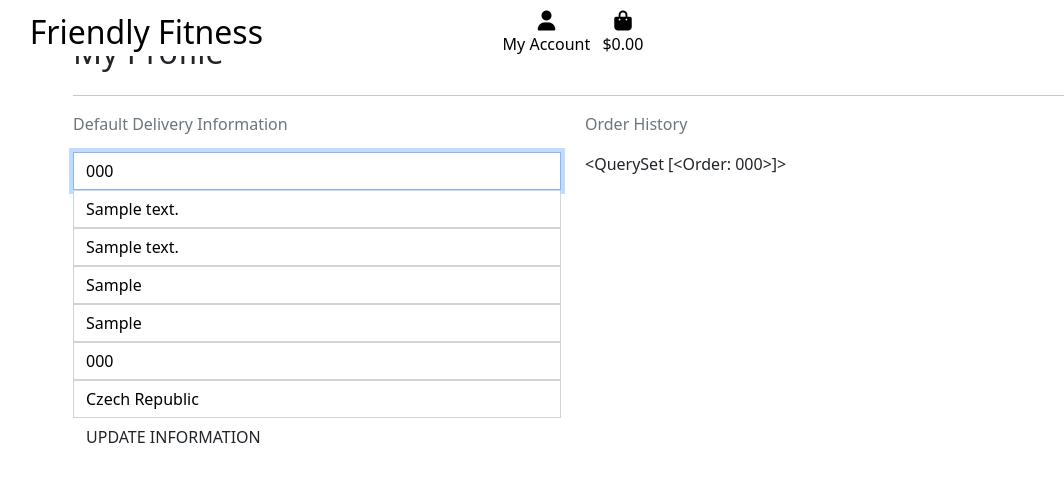
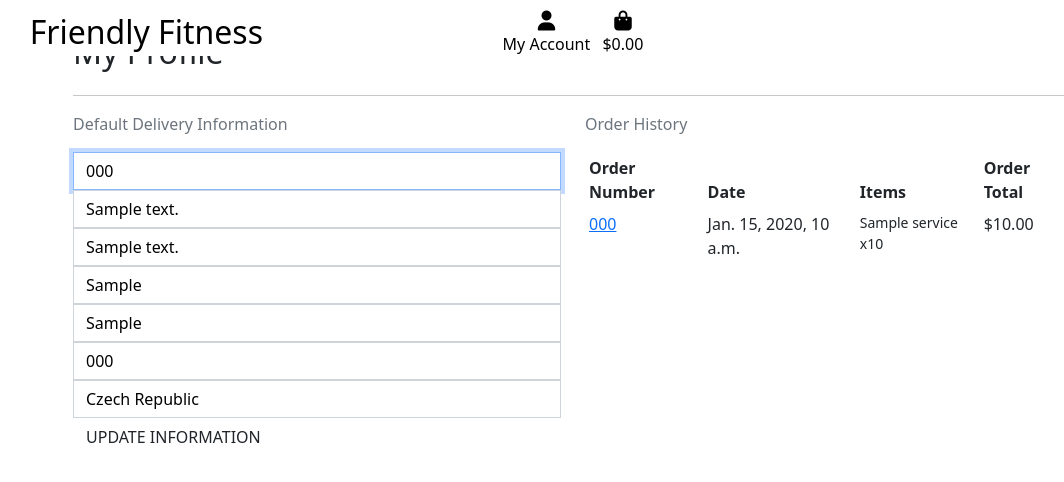
Before and after one commit to Code-Institute-Submissions/StephenKennyGains-FriendlyFitness_NovResub, a Django app: page /profile/ in a window 1280 px wide. Shown: the top 482 px of the page, without its empty margins (67-1131 px from the left). Run offline with Django 3.2, Linux system fonts and the light colour scheme; a user stored in the database is signed in; tables that the repository leaves empty hold one stand-in row (values such as "Sample post"); some libraries are stand-ins or nearby versions.

Commit message:
Add confirmation email feature and update webhook handler

```diff
--- a/checkout/admin.py
+++ b/checkout/admin.py
@@ -15,11 +15,11 @@
                        'grand_total', 'original_cart',
                        'stripe_pid')
 
-    fields = ('order_number', 'date', 'full_name',
+    fields = ('order_number', 'user_profile', 'date', 'full_name',
               'email', 'phone_number', 'country',
               'postcode', 'town_or_city', 'street_address1',
               'street_address2', 'county', 'delivery_cost',
-              'order_total', 'grand_total', 'original_cart',
+              'order_total', 'grand_total', 'original_bag',
               'stripe_pid')
 
     list_display = ('order_number', 'date', 'full_name',
--- /dev/null
+++ b/checkout/templates/checkout/confirmation_emails/confirmation_email_subject.txt
@@ -0,0 +1 @@
+Friendly Fitness Confirmation for Order Number {{ order.order_number }}
--- a/friendlyfitness/settings.py
+++ b/friendlyfitness/settings.py
@@ -176,6 +176,7 @@
 STRIPE_PUBLIC_KEY = os.getenv('STRIPE_PUBLIC_KEY', '')
 STRIPE_SECRET_KEY = os.getenv('STRIPE_SECRET_KEY', '')
 STRIPE_WH_SECRET = os.getenv('STRIPE_WH_SECRET', '')
+DEFAULT_FROM_EMAIL = 'friendlyfitness@example.com'
 
 # Default primary key field type
 # https://docs.djangoproject.com/en/3.2/ref/settings/#default-auto-field
--- a/profiles/static/profiles/css/profile.css
+++ b/profiles/static/profiles/css/profile.css
@@ -1,3 +1,8 @@
+.order-history {
+    max-height: 416px; /* height of profile form + submit button */
+    overflow-y: auto;
+}
+
 #profile-update-form .form-control {
     color: #000;
 }
--- a/profiles/templates/profiles/profile.html
+++ b/profiles/templates/profiles/profile.html
@@ -34,7 +34,41 @@
             </div>
             <div class="col-12 col-lg-6">
                 <p class="text-muted">Order History</p>
-                {{ orders }}
+                <div class="order-history table-responsive">
+                    <table class="table table-sm table-borderless">
+                        <thead>
+                            <tr>
+                                <th>Order Number</th>
+                                <th>Date</th>
+                                <th>Items</th>
+                                <th>Order Total</th>
+                            </tr>
+                        </thead>
+                        <tbody>
+                            {% for order in orders %}
+                                <tr>
+                                    <td>
+                                        <a href="{% url 'order_history' order.order_number %}"
+                                        title="{{ order.order_number }}">
+                                            {{ order.order_number|truncatechars:6 }}
+                                        </a>
+                                    </td>
+                                    <td>{{ order.date }}</td>
+                                    <td>
+                                        <ul class="list-unstyled">
+                                            {% for item in order.lineitems.all %}
+                                                <li class="small">
+                                                 {{ item.service.name }} x{{ item.quantity }}
+                                                </li>
+                                            {% endfor %}
+                                        </ul>
+                                    </td>
+                                    <td>${{ order.grand_total }}</td>
+                                </tr>
+                            {% endfor %}
+                        </tbody>
+                    </table>
+                </div>
             </div>
         </div>
 {% endblock %}
--- a/profiles/urls.py
+++ b/profiles/urls.py
@@ -2,5 +2,6 @@
 from . import views
 
 urlpatterns = [
-    path('', views.profile, name='profile')
+    path('', views.profile, name='profile'),
+    path('order_history/<order_number>', views.order_history, name='order_history'),
 ]
--- a/profiles/views.py
+++ b/profiles/views.py
@@ -4,6 +4,7 @@
 from .models import UserProfile
 from .forms import UserProfileForm
 
+from checkout.models import Order
 
 def profile(request):
     """ Display the user's profile. """
@@ -26,3 +27,20 @@
     }
 
     return render(request, template, context)
+
+
+def order_history(request, order_number):
+    order = get_object_or_404(Order, order_number=order_number)
+
+    messages.info(request, (
+        f'This is a past confirmation for order number {order_number}. '
+        'A confirmation email was sent on the order date.'
+    ))
+
+    template = 'checkout/checkout_success.html'
+    context = {
+        'order': order,
+        'from_profile': True,
+    }
+
+    return render(request, template, context)
```
Also changed, not shown: checkout/templates/checkout/checkout_success.html (+14 -7 lines), checkout/templates/checkout/confirmation_emails/confirmation_email_body.txt (added, +22 -0 lines), checkout/views.py (+44 -1 lines), checkout/webhook_handler.py (+39 -0 lines).
